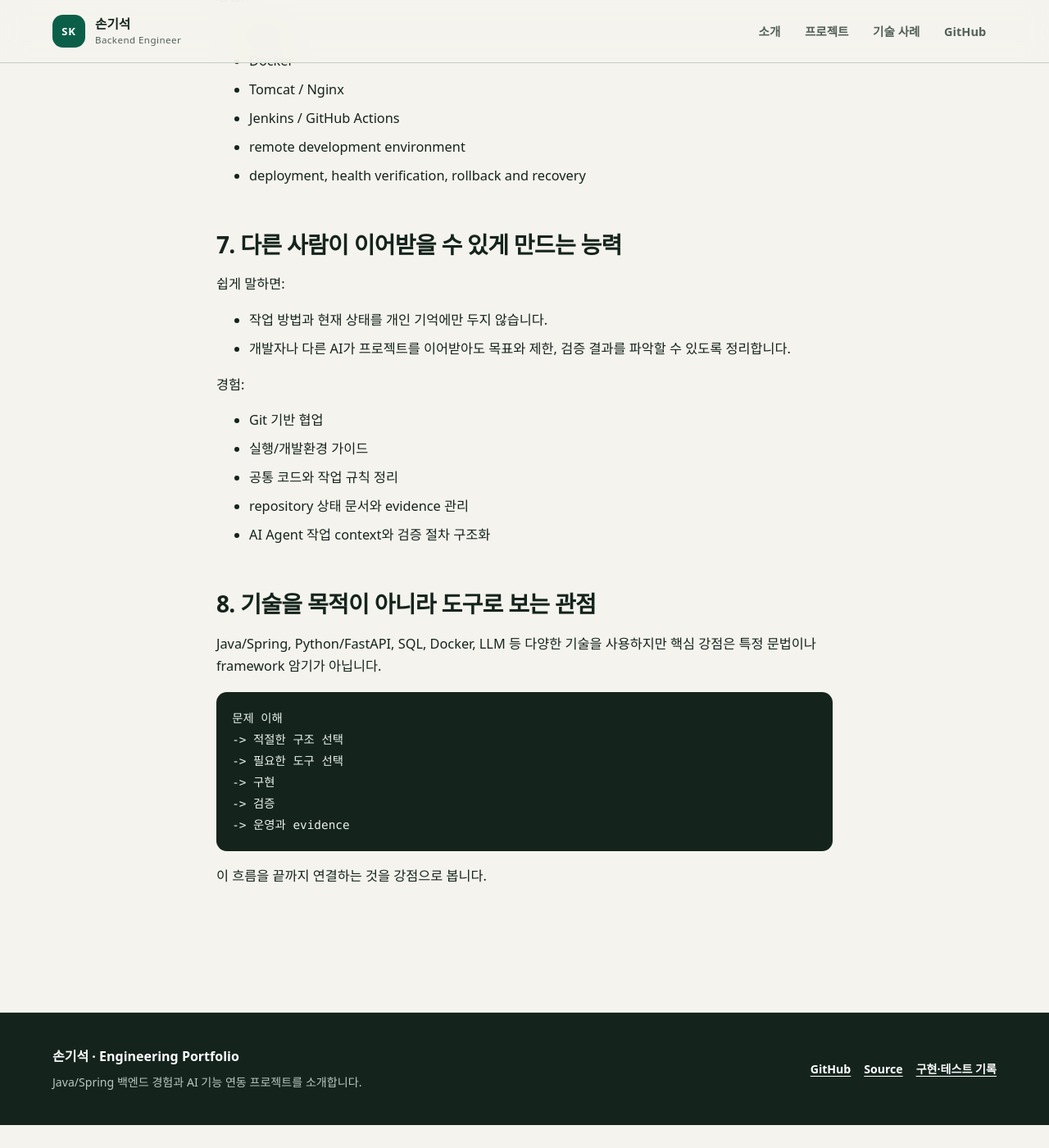
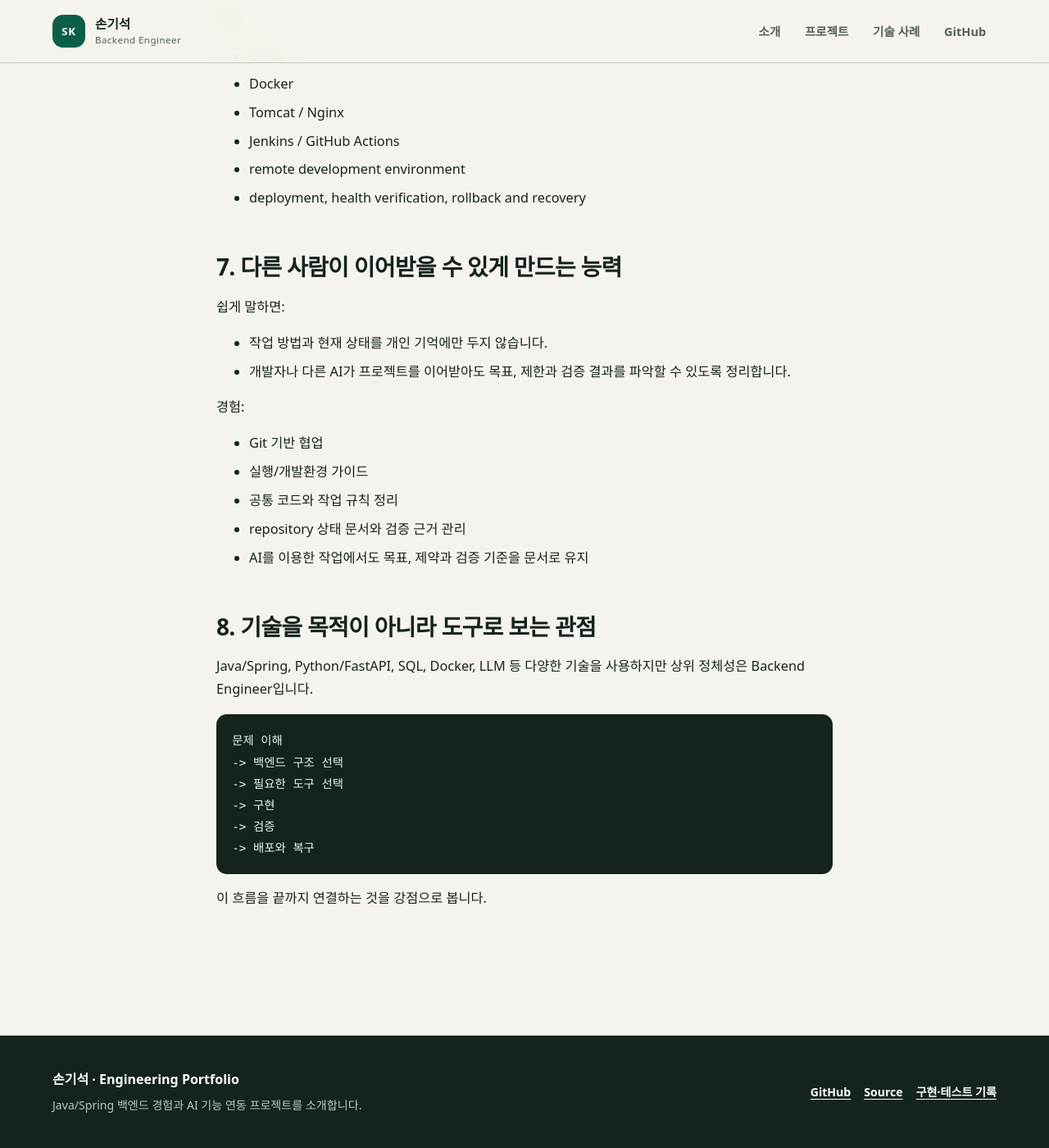
Before and after one commit to son1004007/engineering-career-portfolio, a Jekyll site: the page built from 01_profile/core-strengths.md, in a window 1280 px wide and 1400 px high, scrolled down 3007 px. Shown: the whole window at 82% size. Built offline with Jekyll 4.4.1, drawn with Linux system fonts in a browser that asks for light colours; our own code applies the rules of GitHub Pages for plain Markdown files; before the commit the page ends 4379 px from its top, so only the background shows below that; some of the changed text lies outside the part shown.

Commit message:
docs: simplify core strengths around backend evidence

````diff
--- a/01_profile/core-strengths.md
+++ b/01_profile/core-strengths.md
@@ -1,6 +1,6 @@
 # Core Strengths
 
-이 문서는 특정 기술 스택이 아니라 **어떤 문제를 어떻게 해결하는지**를 기준으로 강점을 정리합니다.
+이 문서는 특정 기술 스택이 아니라 **백엔드 시스템에서 어떤 문제를 어떻게 해결하는지**를 기준으로 강점을 정리합니다.
 
 ## 1. 문제를 시스템 구조로 바꾸는 능력
 
@@ -33,22 +33,22 @@
 - 데이터 분석 결과의 서비스화
 - 화면, backend, DB를 연결하는 end-to-end 흐름
 
-## 3. AI를 기능과 개발 과정 모두에 활용하는 능력
+## 3. AI를 백엔드 기능으로 안전하게 연결하는 능력
 
 쉽게 말하면:
 
 - AI에게 중요한 업무 결정을 그대로 맡기지 않습니다.
-- AI가 잘하는 초안, 탐색, 요약과 사람이 또는 서버가 책임져야 할 판단을 나눕니다.
-- 개발 과정에서도 AI를 조사, 구현, 테스트와 검토에 활용하되 결과를 다시 검증합니다.
+- AI가 제안할 일과 서버 또는 사람이 책임져야 할 판단을 나눕니다.
+- 모델이 잘못된 결과를 만들거나 사용할 수 없는 경우 중요한 처리를 진행하지 않게 합니다.
 
 경험:
 
 - Text2SQL/NL2SQL
 - RAG와 LLM 응용
 - local LLM adapter
-- Agentic AI Runtime
+- structured output validation
 - validation set과 다중 모델 비교
-- artifact/provenance 추적
+- 사용자별 AI 작업 공간 분리와 결과 추적
 
 ## 4. 잘못된 결과를 막는 검증 중심 개발
 
@@ -65,7 +65,7 @@
 - AI evaluation
 - fail-closed
 - health check
-- evidence-driven verification
+- runtime verification
 
 ## 5. 보안과 권한을 개발 문제로 다루는 능력
 
@@ -107,27 +107,27 @@
 쉽게 말하면:
 
 - 작업 방법과 현재 상태를 개인 기억에만 두지 않습니다.
-- 개발자나 다른 AI가 프로젝트를 이어받아도 목표와 제한, 검증 결과를 파악할 수 있도록 정리합니다.
+- 개발자나 다른 AI가 프로젝트를 이어받아도 목표, 제한과 검증 결과를 파악할 수 있도록 정리합니다.
 
 경험:
 
 - Git 기반 협업
 - 실행/개발환경 가이드
 - 공통 코드와 작업 규칙 정리
-- repository 상태 문서와 evidence 관리
-- AI Agent 작업 context와 검증 절차 구조화
+- repository 상태 문서와 검증 근거 관리
+- AI를 이용한 작업에서도 목표, 제약과 검증 기준을 문서로 유지
 
 ## 8. 기술을 목적이 아니라 도구로 보는 관점
 
-Java/Spring, Python/FastAPI, SQL, Docker, LLM 등 다양한 기술을 사용하지만 핵심 강점은 특정 문법이나 framework 암기가 아닙니다.
+Java/Spring, Python/FastAPI, SQL, Docker, LLM 등 다양한 기술을 사용하지만 상위 정체성은 Backend Engineer입니다.
 
 ```text
 문제 이해
--> 적절한 구조 선택
+-> 백엔드 구조 선택
 -> 필요한 도구 선택
 -> 구현
 -> 검증
--> 운영과 evidence
+-> 배포와 복구
 ```
 
 이 흐름을 끝까지 연결하는 것을 강점으로 봅니다.
````
